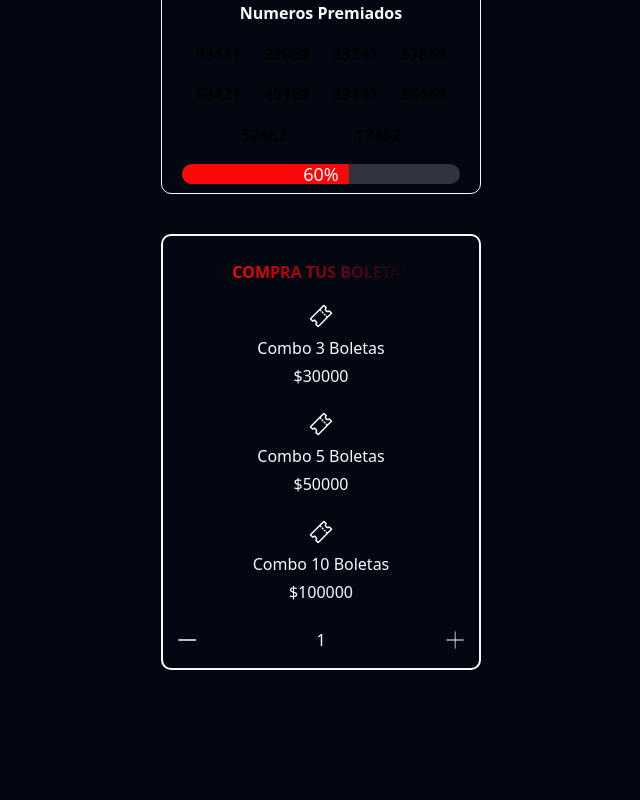
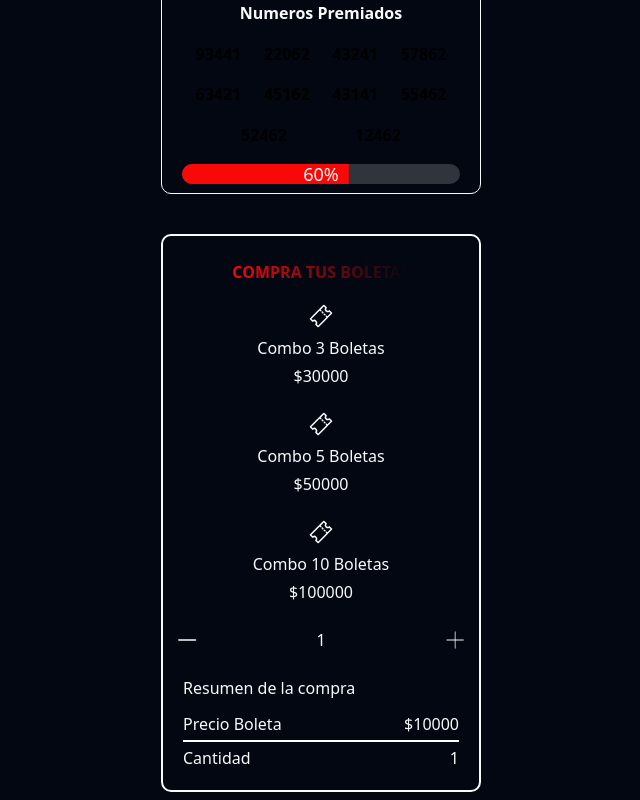
Before and after one commit to juancho391/mega_sorteos_pereira, a Next.js app: page / in a window 1280 px wide. Shown: the part 476-1276 px from the top of the page, without its empty margins (319-959 px from the left). Before the commit the page ends 1154 px from the top, so only its background shows below. Built offline with nearby package versions, Linux system fonts and the light colour scheme.

Commit message:
Card para el resumen de la compra, cambio de carpeta el ticketCounter a la carpeta ui

```diff
--- a/components/CompraSection.tsx
+++ b/components/CompraSection.tsx
@@ -1,5 +1,6 @@
 import ComboCard from "./ui/ComboCard";
-import TicketCounter from "./TicketCounter";
+import TicketCounter from "./ui/TicketCounter";
+import CardSummary from "./ui/CardSummary";
 export default function CompraSection() {
   return (
     <div className="border-2 border-brandYellow w-80 rounded-lg h-full flex flex-col items-center gap-3 p-3">
@@ -12,6 +13,7 @@ export default function CompraSection() {
         <ComboCard precio={100000} quantity={10} />
       </div>
       <TicketCounter numberOfTickets={1} />
+      <CardSummary ticketPrice={10000} quantity={1} />
     </div>
   );
 }
--- /dev/null
+++ b/components/ui/CardSummary.tsx
@@ -0,0 +1,21 @@
+interface infoSummary {
+  ticketPrice: number;
+  quantity: number;
+}
+
+export default function CardSummary(props: infoSummary) {
+  return (
+    <div className="w-full bg-brandGray rounded-lg h-full p-2">
+      <span className="inline-block mb-3">Resumen de la compra</span>
+      <div className="w-full flex justify-between mb-1">
+        <span>Precio Boleta</span>
+        <span>${props.ticketPrice}</span>
+      </div>
+      <div className="w-full bg-white h-0.5"></div>
+      <div className="w-full flex justify-between mt-1">
+        <span>Cantidad</span>
+        <span>{props.quantity}</span>
+      </div>
+    </div>
+  );
+}
```
Also changed, not shown: components/ui/TicketCounter.tsx (renamed from components/TicketCounter.tsx).
